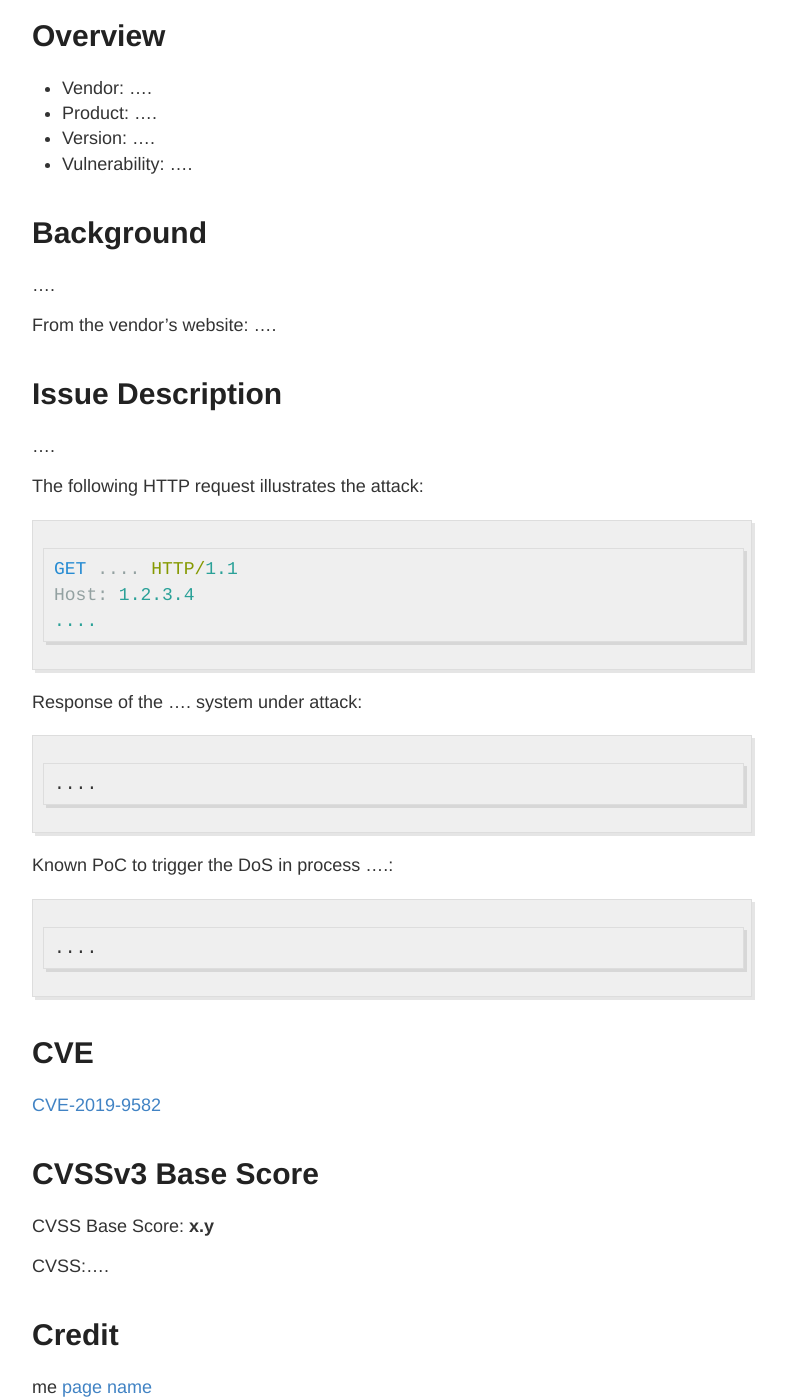
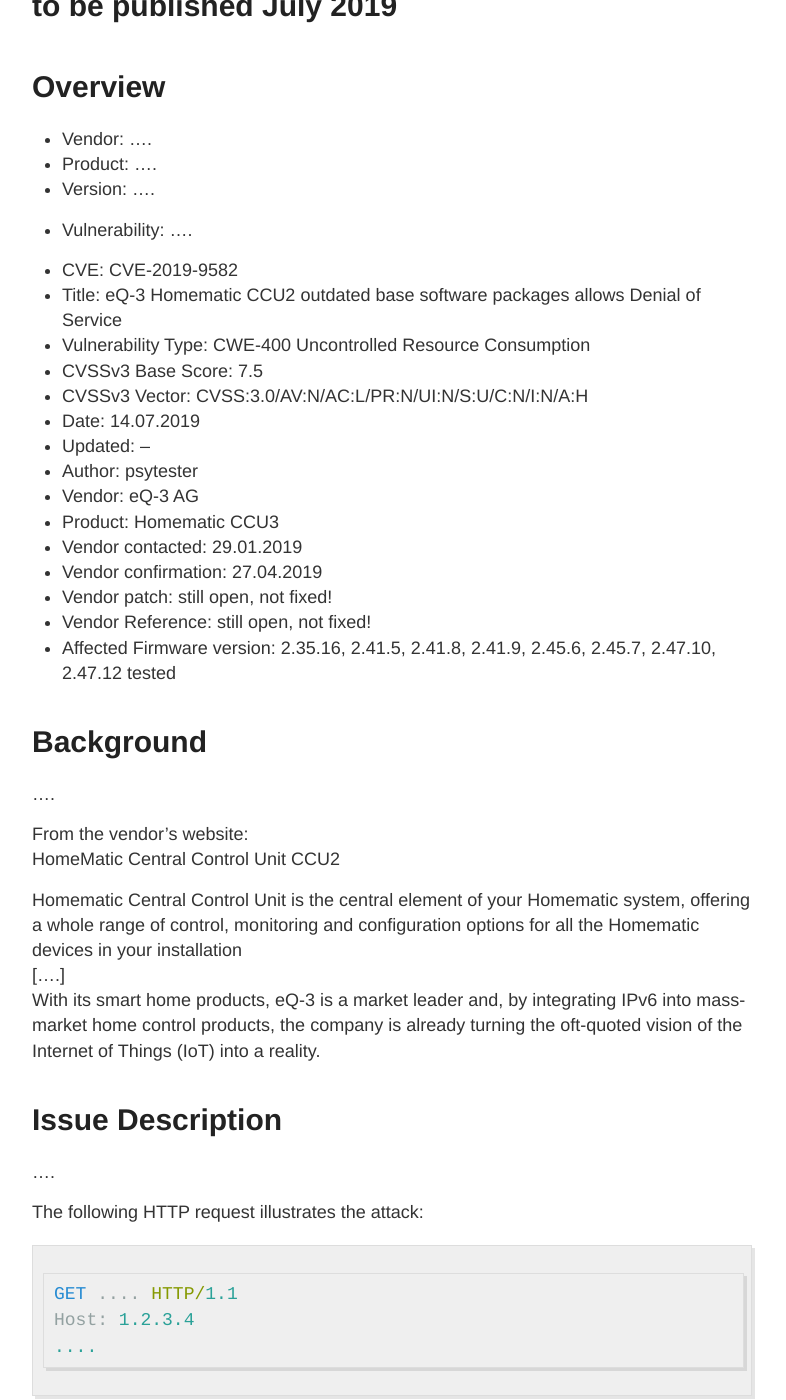
Before and after one commit to psytester/psytester.github.io, a Jekyll site: the page built from _posts/hacking_and_pentests/CVEs/2019-03-27-CVE-2019-9582.md, in a window 1280 px wide and 1400 px high, scrolled down 313 px. Shown: the whole window, without its empty margins (248-1034 px from the left). Built offline with Jekyll 4.4.1, drawn with Linux system fonts in a browser that asks for light colours; some of the changed text lies outside the part shown.

Commit message:
Update 2019-03-27-CVE-2019-9582.md

```diff
--- a/_posts/hacking_and_pentests/CVEs/2019-03-27-CVE-2019-9582.md
+++ b/_posts/hacking_and_pentests/CVEs/2019-03-27-CVE-2019-9582.md
@@ -1,7 +1,7 @@
 ---
 layout: post
-title:  "CVE-2019-9582"
-date:   2019-03-27 23:00:00
+title:  "CVE-2019-9582 eQ-3 Homematic CCU2 outdated base software packages allows Denial of Service"
+date:   2019-07-14 00:20:00 MEST
 author: 'psytester'
 ---
 
@@ -14,12 +14,33 @@
 - Version: ....
 - Vulnerability: ....
 
+- CVE: CVE-2019-9582
+- Title: eQ-3 Homematic CCU2 outdated base software packages allows Denial of Service
+- Vulnerability Type: CWE-400 Uncontrolled Resource Consumption
+-	CVSSv3 Base Score: 7.5
+-	CVSSv3 Vector: CVSS:3.0/AV:N/AC:L/PR:N/UI:N/S:U/C:N/I:N/A:H
+- Date: 14.07.2019
+- Updated: --
+- Author: psytester
+- Vendor: eQ-3 AG
+- Product: Homematic CCU3
+- Vendor contacted: 29.01.2019
+- Vendor confirmation: 27.04.2019
+- Vendor patch: still open, not fixed!
+- Vendor Reference: still open, not fixed!
+- Affected Firmware version: 2.35.16, 2.41.5, 2.41.8, 2.41.9, 2.45.6, 2.45.7, 2.47.10, 2.47.12 tested
+
+
 # Background
 
 ....
 
-From the vendor's website:
-....
+From the vendor's website:<br>
+HomeMatic Central Control Unit CCU2
+
+Homematic Central Control Unit is the central element of your Homematic system, offering a whole range of control, monitoring and configuration options for all the Homematic devices in your installation<br>
+[....]<br>
+With its smart home products, eQ-3 is a market leader and, by integrating IPv6 into mass-market home control products, the company is already turning the oft-quoted vision of the Internet of Things (IoT) into a reality.
 
 # Issue Description
 
@@ -50,15 +71,15 @@
 
 # CVSSv3 Base Score
 
-CVSS Base Score: __x.y__
+CVSSv3 Base Score: 7.5
 
-CVSS:....
+CVSSv3 Vector: CVSS:3.0/AV:N/AC:L/PR:N/UI:N/S:U/C:N/I:N/A:H
 
 # Credit
 
-me [page name](https://url.com)
+[cvedetails](https://www.cvedetails.com/) for scanning and preparing all CVEs, separated by vendor and product.<br>
+[me, psytester ;-)](https://psytester.github.io)
 
-others [page name](https://url.com)
 
 # Disclaimer
 
```
